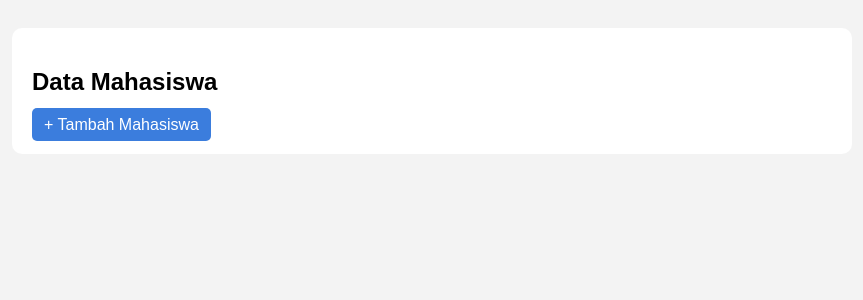
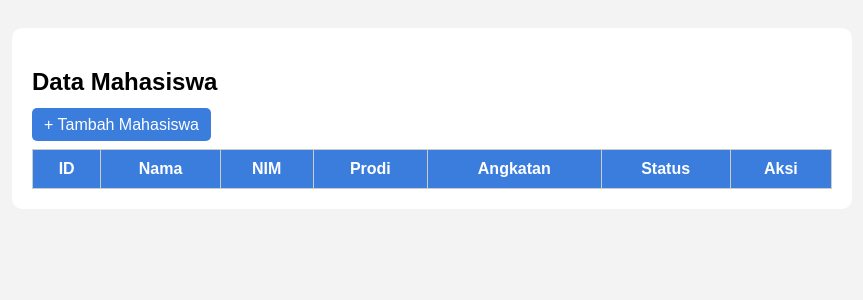
Before and after one commit to AsdhikaMahardiasa/crud-mahasiswa, a PHP site: page / in a window 1280 px wide. Shown: the top 300 px of the page, without its empty margins (208-1071 px from the left). Run offline with PHP 8.4, Linux system fonts and the light colour scheme; data that the repository does not hold is empty.

Commit message:
tambah struktur header tabel daftar mahasiswa

```diff
--- a/public/index.php
+++ b/public/index.php
@@ -15,3 +15,14 @@ $mahasiswa = $repo->all();
 <h2>Data Mahasiswa</h2>
 
 <a class="btn" href="create.php">+ Tambah Mahasiswa</a>
+
+<table>
+    <tr>
+        <th>ID</th>
+        <th>Nama</th>
+        <th>NIM</th>
+        <th>Prodi</th>
+        <th>Angkatan</th>
+        <th>Status</th>
+        <th>Aksi</th>
+    </tr>
```
